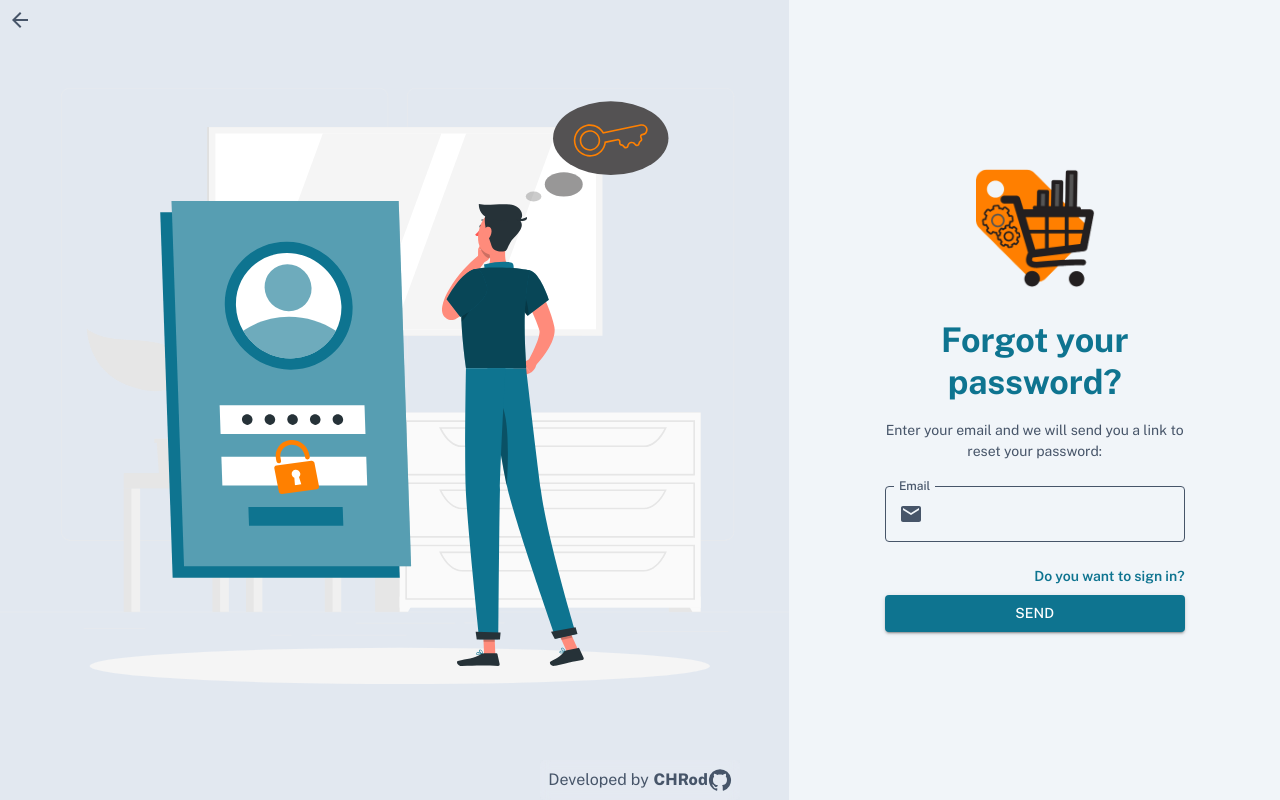
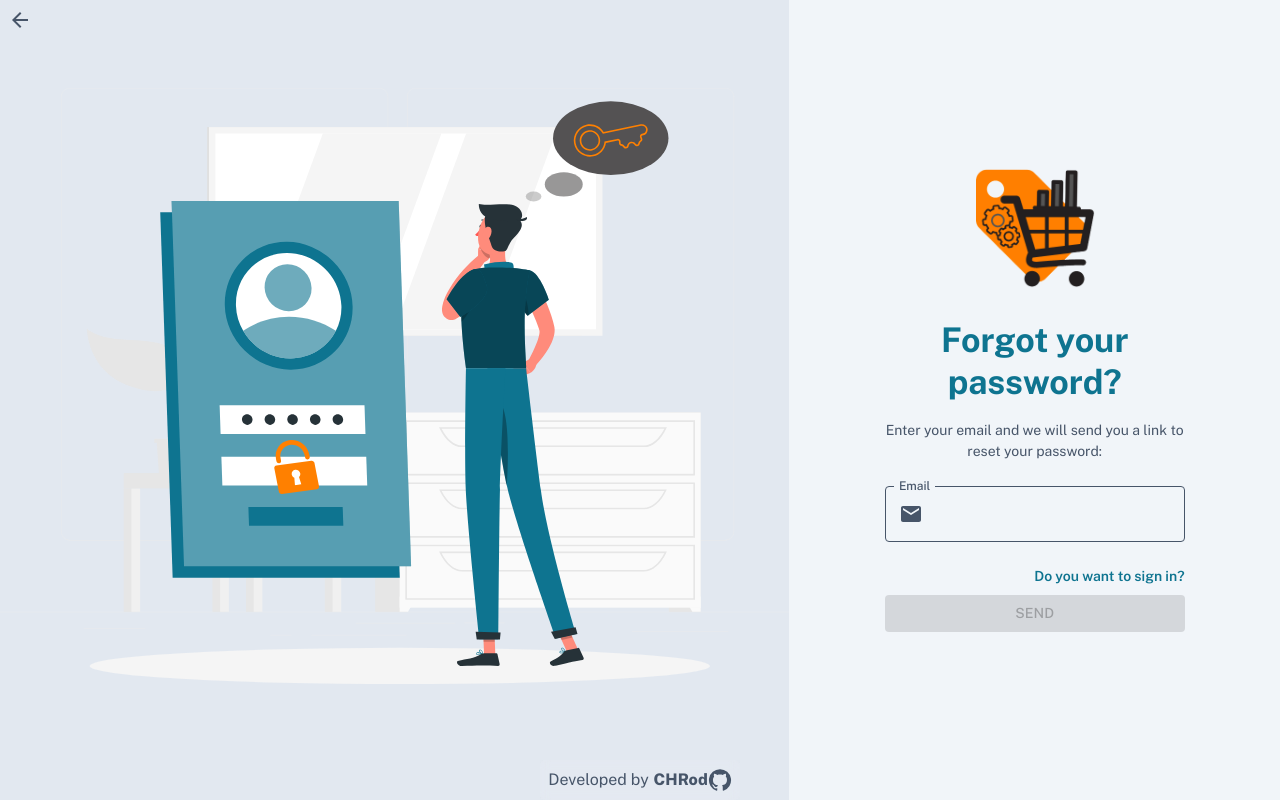
Before and after one commit to carloshrod/ecommerce-admin-app, a Next.js app: page /auth/forgot-password in a window 1280 px wide. Built offline with nearby package versions, Linux system fonts and the light colour scheme; no server answers; the database is empty.

Commit message:
Implement auth validations

```diff
--- a/src/components/forms/FormAuth.jsx
+++ b/src/components/forms/FormAuth.jsx
@@ -6,6 +6,8 @@ import Input from './Input';
 import { FORGOT_PASSWORD, SIGNIN } from '@utils/routes';
 import useForm from '@hooks/useForm';
 import { formSignInProps, formForgotPasswordProps } from './consts';
+import validateAuth from '@validations/validateAuth';
+import { useEffect } from 'react';
 
 const signinInitialForm = {
 	email: process.env.NEXT_PUBLIC_TEST_EMAIL,
@@ -16,15 +18,15 @@ const FormAuth = () => {
 	const { pathname } = useRouter();
 	const isSignIn = pathname === SIGNIN;
 	const initialForm = isSignIn ? signinInitialForm : { email: '' };
-	const { form, errors, handleInputChange, handleSubmitAuth } =
+	const { form, errors, setErrors, handleInputChange, handleSubmitAuth } =
 		useForm(initialForm);
 	const { inputProps, title, paragraph, textLink, textBtn } = isSignIn
 		? formSignInProps
 		: formForgotPasswordProps;
 
-	// useEffect(() => {
-	//   setErrors(validateSignIn(form));
-	// }, [form]);
+	useEffect(() => {
+		setErrors(validateAuth(form));
+	}, [form]);
 
 	return (
 		<Box className='formAuth'>
--- /dev/null
+++ b/src/validations/validateAuth.js
@@ -0,0 +1,13 @@
+const validateAuth = form => {
+	const errors = {};
+
+	Object.keys(form).forEach(field => {
+		if (!form[field]) {
+			errors[field] = 'Field required!';
+		}
+	});
+
+	return errors;
+};
+
+export default validateAuth;
```
